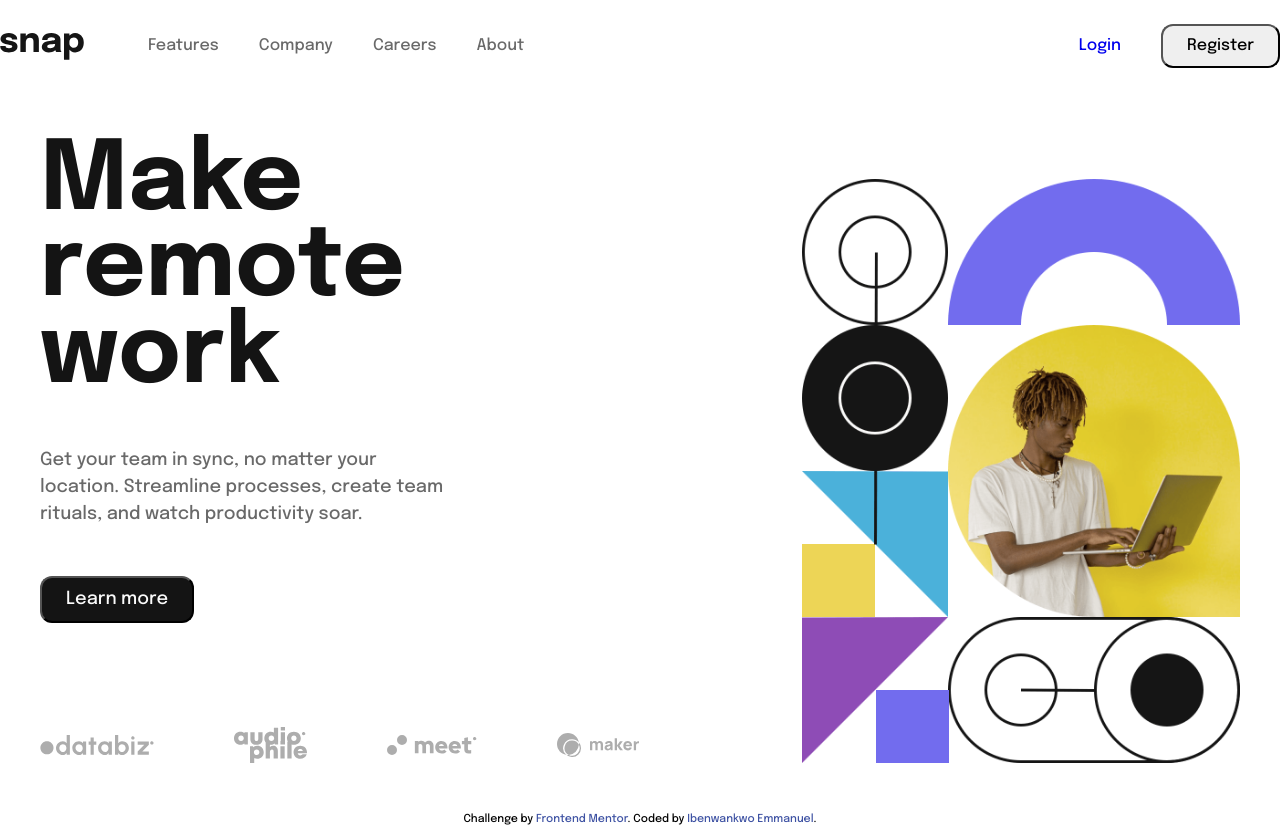
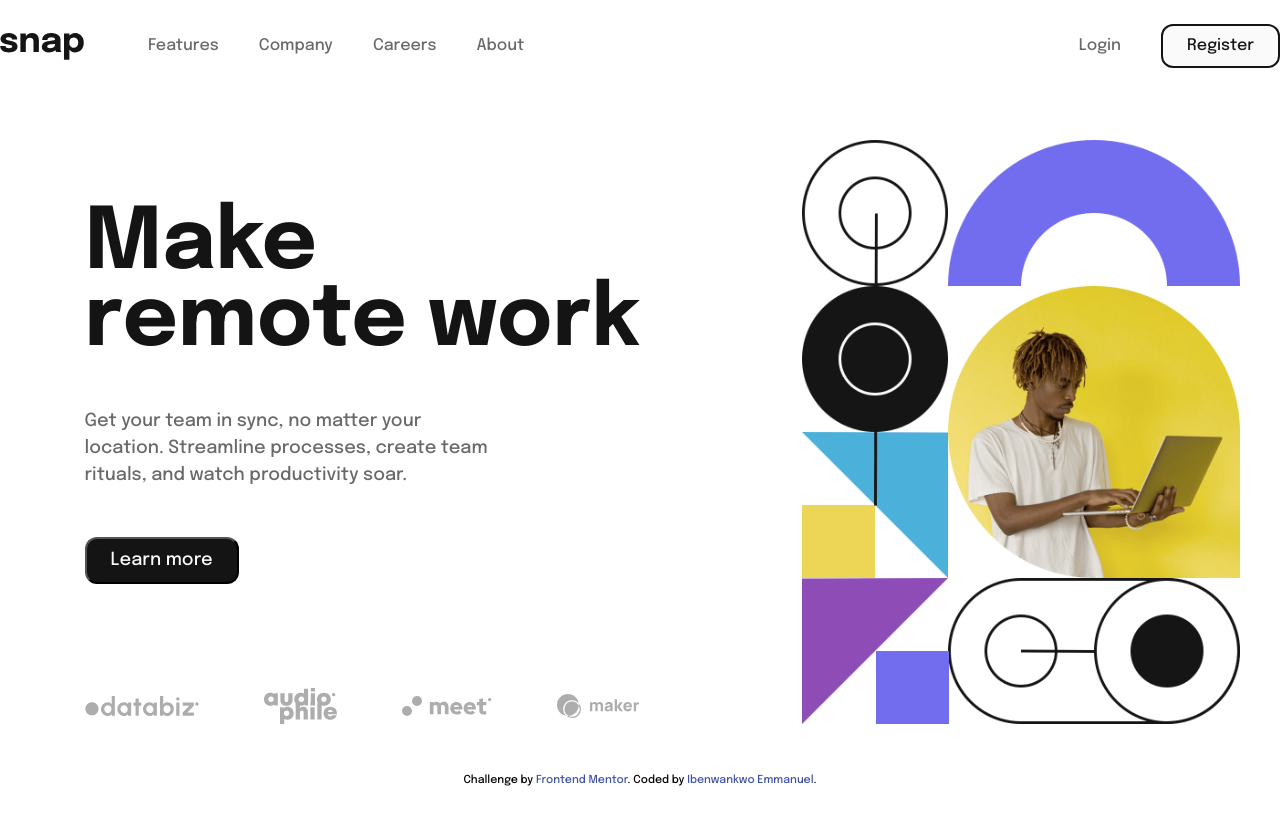
Before and after one commit to Emmaibe/drop-down-navigation, a website built with Vite: page index.html in a window 1280 px wide. In both pictures the pointer is over the button "Register". After the commit the page ends 800 px from the top, so only its background shows below. Built offline with nearby package versions, Linux system fonts and the light colour scheme.

Commit message:
more styling

```diff
--- a/index.html
+++ b/index.html
@@ -50,8 +50,8 @@
             </ul>
           </nav>
           <div class="reg flex">
-            <a href="#">Login</a>
-            <button class="btn">Register</button>
+            <a href="#" class="clr-neutral-200">Login</a>
+            <button class="btn clr-neutral-200">Register</button>
           </div>
         </header>
 
--- a/style.css
+++ b/style.css
@@ -6,7 +6,7 @@
   --fs-100: 1rem;
   --fs-200: 1.125rem;
   --fs-300: 1.5625rem;
-  --fs-400: 6rem;
+  --fs-400: 5.3rem;
 
   --fw-500: 500;
   --fw-700: 700;
@@ -133,6 +133,15 @@ a {
   grid-auto-columns: 1fr;
 }
 
+.btn {
+  border: 2px solid var(--clr-neutral-200);
+  background-color: var(--clr-neutral-100);
+}
+
+.btn:hover {
+  border: 2px solid var(--clr-neutral-300);
+}
+
 button {
   padding: 0.5rem 1.5rem;
   border-radius: 12px;
@@ -197,3 +206,14 @@ footer {
 .img2 {
   display: none;
 }
+
+a:hover,
+button:hover {
+  color: var(--clr-neutral-300);
+  background-color: var(--clr-neutral-100);
+}
+
+ul li:hover {
+  color: var(--clr-neutral-300);
+  cursor: pointer;
+}
```
